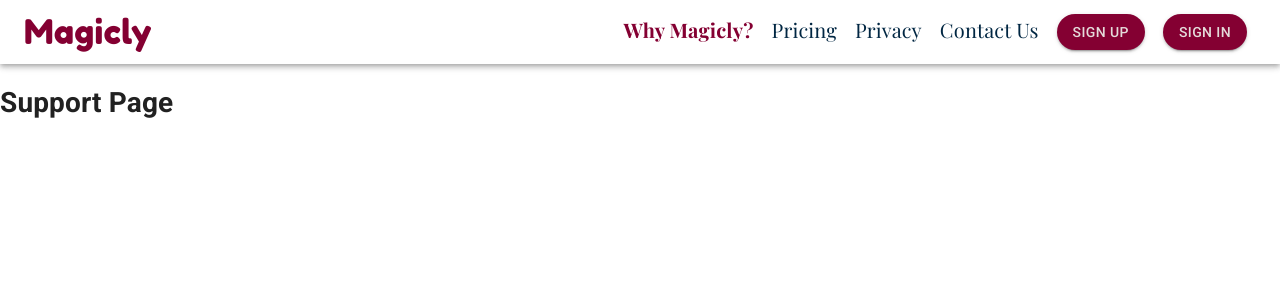
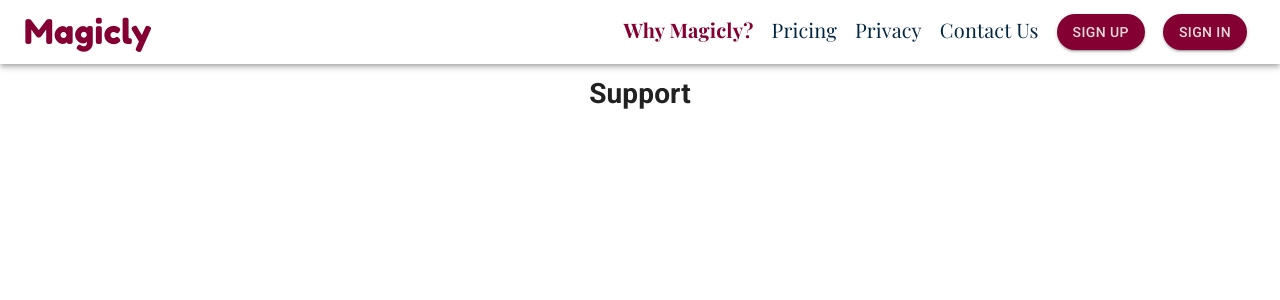
Before and after one commit to francoabaroa/magicly, a Next.js app in the folder packages/client/: page /support in a window 1280 px wide. Shown: the top 300 px of the page. Built offline with nearby package versions, Linux system fonts and the light colour scheme; no server answers.

Commit message:
add support page boilerplate

```diff
--- a/packages/client/pages/support.tsx
+++ b/packages/client/pages/support.tsx
@@ -1,11 +1,51 @@
 import React from 'react';
 import Layout from '../components/Layout';
 import { withApollo } from '../apollo/apollo';
+import { makeStyles, createStyles, Theme } from '@material-ui/core/styles';
+import Paper from '@material-ui/core/Paper';
+import Grid from '@material-ui/core/Grid';
+
+const useStyles = makeStyles((theme: Theme) =>
+  createStyles({
+    root: {
+      flexGrow: 1,
+    },
+    title: {
+      paddingTop: '10px',
+      margin: 'auto',
+      textAlign: 'center',
+    },
+    paper: {
+      padding: theme.spacing(2),
+      textAlign: 'center',
+      color: '#840032',
+      backgroundColor: "#E5DADA",
+      border: '5px #840032 solid',
+      borderColor: '#840032',
+    },
+    supportAmt: {
+      color: '#0A7EF2'
+    },
+    supportPage: {
+      marginRight: '30px',
+      marginLeft: '30px',
+    },
+  }),
+);
 
 const SupportPage = () => {
+  const classes = useStyles();
   return (
     <Layout>
-      <h1>Support Page</h1>
+      <div className={classes.supportPage}>
+      <Grid container spacing={2} justify="center" alignContent="center" alignItems="center">
+        <Grid item xs={12}>
+          <h1 className={classes.title}>Support</h1>
+        </Grid>
+      </Grid>
+      <div className={classes.root}>
+      </div>
+      </div>
     </Layout>
   );
 };
```
Also changed, not shown: packages/client/pages/pricing.tsx (+5 -2 lines).
